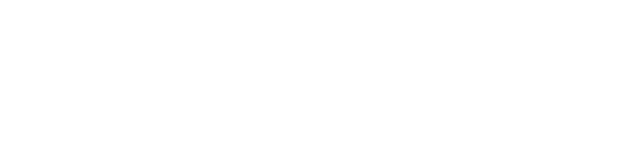
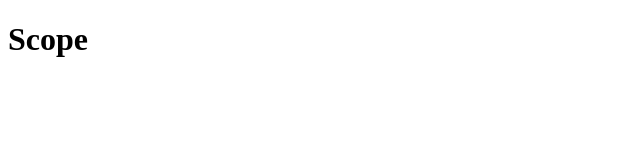
Before and after one commit to thanhthido/JS, a plain HTML site: page LEARN-2/Scope/index.html in a window 1280 px wide. Shown: the whole page, without its empty margins (0-640 px from the left). Drawn offline with Linux system fonts and the light colour scheme.

Commit message:
Update name

```diff
--- a/LEARN-2/Scope/index.html
+++ b/LEARN-2/Scope/index.html
@@ -7,6 +7,7 @@
     <title>Scope</title>
 </head>
 <body>
+   <h1>Scope</h1>
 
     <script src="./scope.js"></script>
 </body>
```
